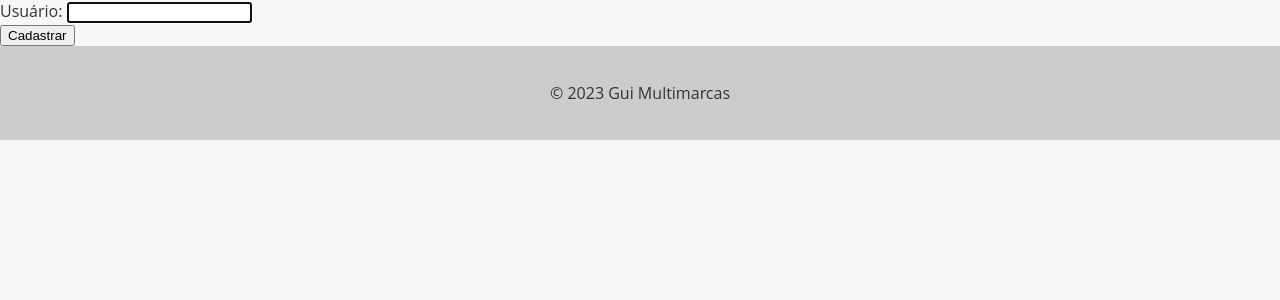
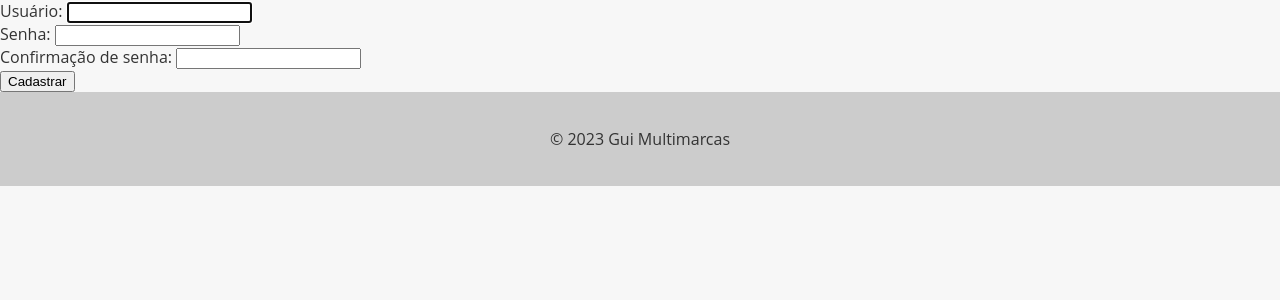
Before and after one commit to devgui01/e_commerce_web, a Django app: page /register/ in a window 1280 px wide. Shown: the part 50-350 px from the top of the page. Run offline with Django 5.2, Linux system fonts and the light colour scheme.

Commit message:
commit 04-02-25

```diff
--- a/accounts/templates/register.html
+++ b/accounts/templates/register.html
@@ -6,11 +6,27 @@
         {% csrf_token %}
 
         <div class="form-group">
+            {{ user_form.username.errors }}
             <label>Usuário: </label>
             {{ user_form.username }}
         </div>
 
-        <input type="submit" value="Cadastrar">
+        <div class="form-group">
+            {{ user_form.password1.errors }}
+            <label>Senha: </label>
+            {{ user_form.password1 }}
+        </div>
+
+        <div class="form-group">
+            {{ user_form.password2.errors }}
+            <label>Confirmação de senha: </label>
+            {{ user_form.password2 }}
+        </div>
+
+        <div class="form-group">
+            <input type="submit" value="Cadastrar">
+        </div>
+
    </form>
 
 {% endblock %}
```
